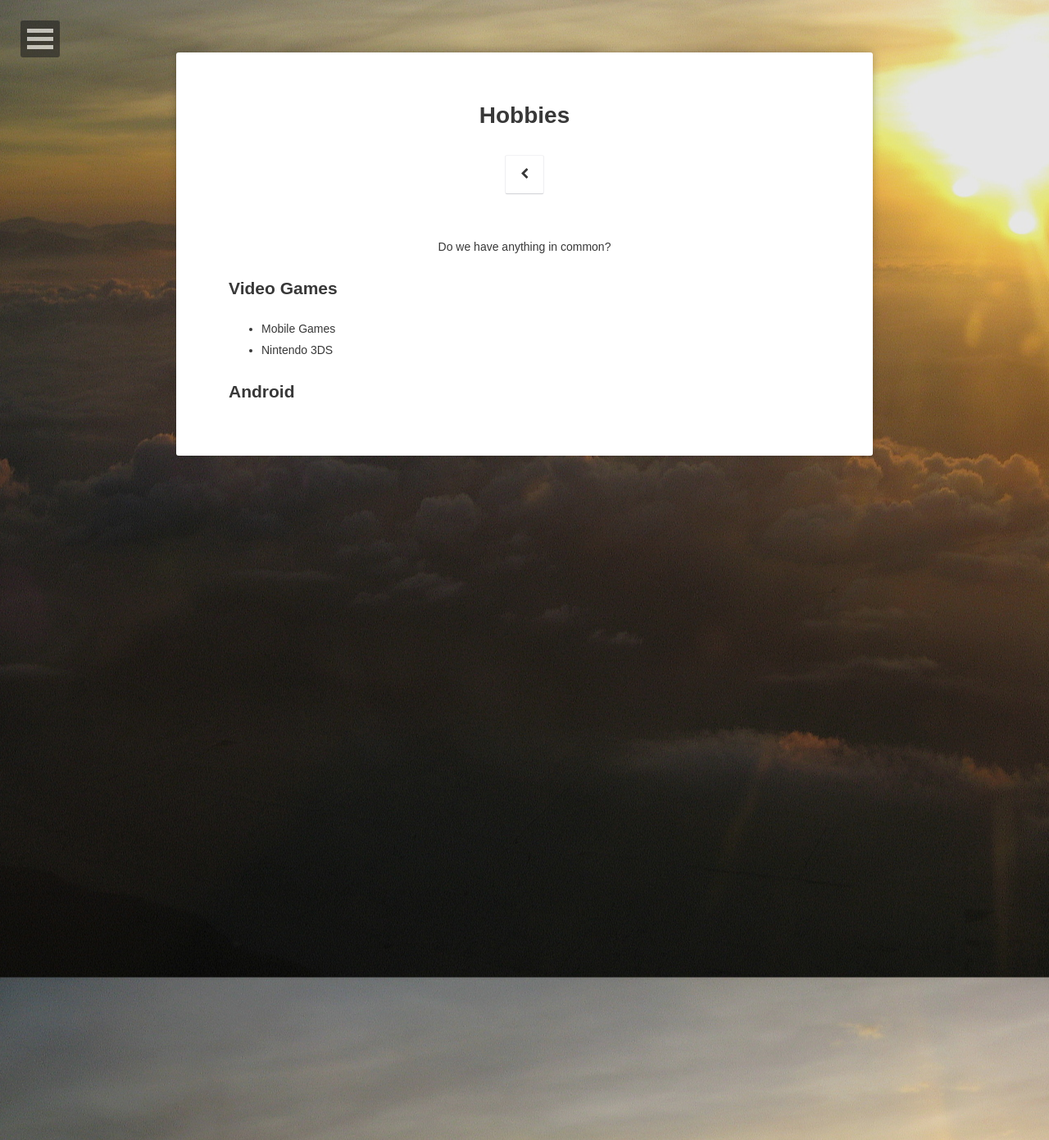
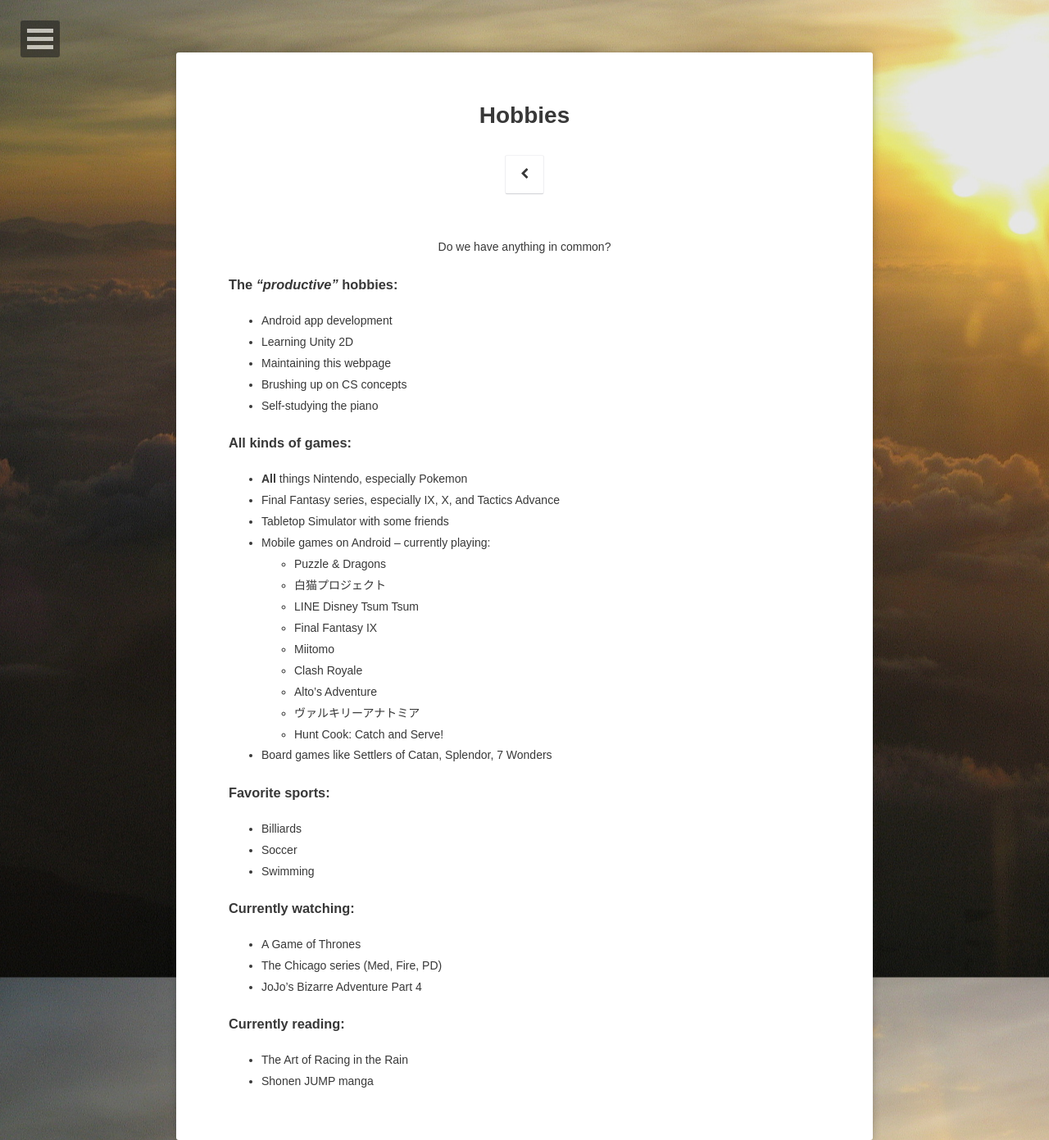
Before and after one commit to kevinrei/kevinrei.github.io, a Jekyll site: the page built from hobbies/index.md, in a window 1280 px wide. Shown: the whole page at 82% size. Built offline with Jekyll 4.4.1, drawn with Linux system fonts in a browser that asks for light colours; some web fonts are replaced; comment, search, counter and statistics services are not loaded.

Commit message:
Add hobbies info

```diff
--- a/hobbies/index.md
+++ b/hobbies/index.md
@@ -7,8 +7,40 @@ date: 2016-05-05
 
 <center>Do we have anything in common?</center>
 
-## Video Games
-* Mobile Games
-* Nintendo 3DS
 
-## Android
+### The *"productive"* hobbies:
+* Android app development
+* Learning Unity 2D
+* Maintaining this webpage
+* Brushing up on CS concepts
+* Self-studying the piano
+
+### All kinds of games:
+* __All__ things Nintendo, especially Pokemon
+* Final Fantasy series, especially IX, X, and Tactics Advance
+* Tabletop Simulator with some friends
+* Mobile games on Android -- currently playing:
+  * Puzzle & Dragons
+  * 白猫プロジェクト
+  * LINE Disney Tsum Tsum
+  * Final Fantasy IX
+  * Miitomo
+  * Clash Royale
+  * Alto's Adventure
+  * ヴァルキリーアナトミア
+  * Hunt Cook: Catch and Serve!
+* Board games like Settlers of Catan, Splendor, 7 Wonders
+
+### Favorite sports:
+* Billiards
+* Soccer
+* Swimming
+
+### Currently watching:
+* A Game of Thrones
+* The Chicago series (Med, Fire, PD)
+* JoJo's Bizarre Adventure Part 4
+
+### Currently reading:
+* The Art of Racing in the Rain
+* Shonen JUMP manga
```
